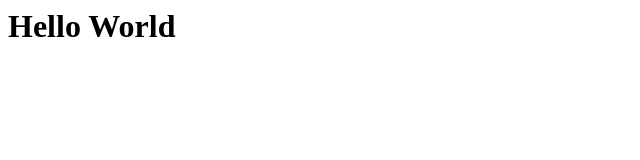
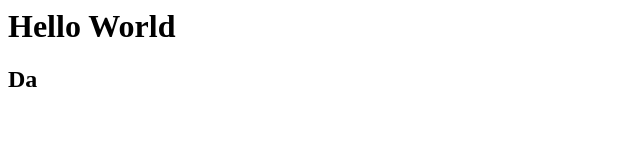
Before and after one commit to Mateokruljac/FootballMatch, a plain HTML site: page Index.html in a window 1280 px wide. Shown: the full height of the page, 0-640 px from the left. Drawn offline with Linux system fonts and the light colour scheme.

Commit message:
new line

```diff
--- a/Index.html
+++ b/Index.html
@@ -1 +1,2 @@
 <h1>Hello World </h1>
+<h2>Da</h2>
```
